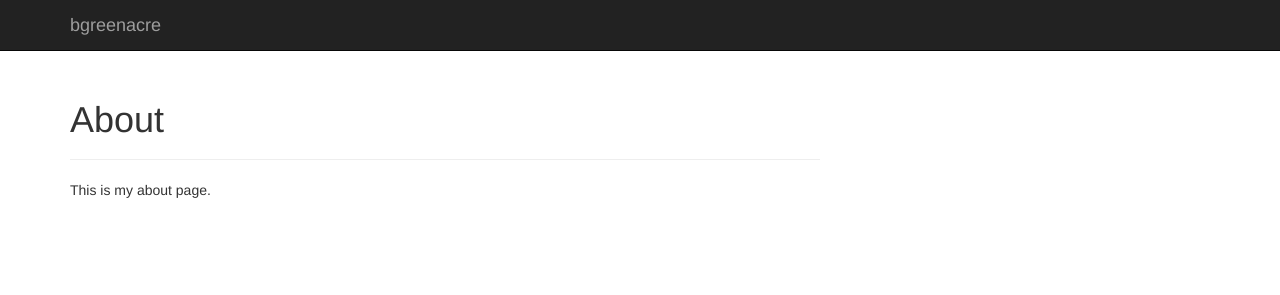
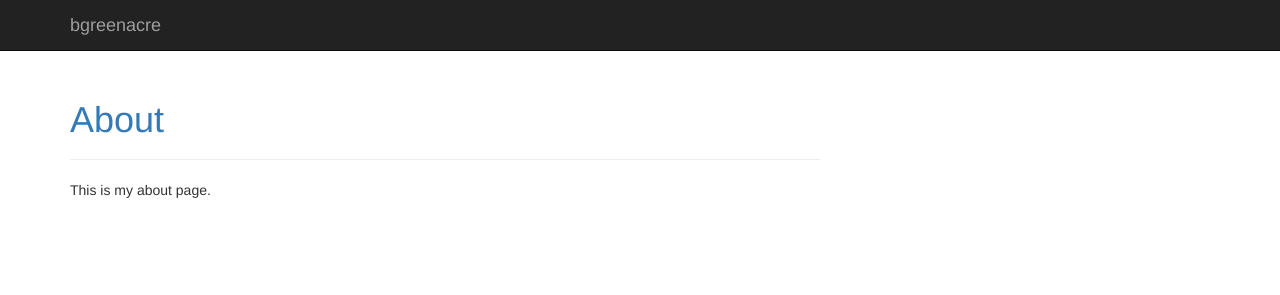
Before and after one commit to bgreenacre/bgreenacre.github.io, a Jekyll site: the page built from about.md, in a window 1280 px wide. Shown: the top 295 px of the page. Built offline with Jekyll 4.4.1, drawn with Linux system fonts in a browser that asks for light colours; nearby versions of some CDN libraries; Markdown is read by kramdown in place of the engine named in the settings; a style sheet for code colours, icons or effects is not loaded.

Commit message:
Minor updates.

```diff
--- a/_includes/header/navigation.html
+++ b/_includes/header/navigation.html
@@ -8,7 +8,7 @@
                 <span class="icon-bar"></span>
                 <span class="icon-bar"></span>
             </button>
-            <a class="navbar-brand" href="#">bgreenacre</a>
+            <a class="navbar-brand" href="{{ site.url }}">bgreenacre</a>
         </div>
 
         <!-- Collect the nav links, forms, and other content for toggling -->
--- a/_includes/page/default.html
+++ b/_includes/page/default.html
@@ -1,5 +1,5 @@
 <div class="page-header">
-    <h1>{{ page.title }}</h1>
+    <h1><a href="{{ page.url }}">{{ page.title }}</a></h1>
 </div>
 
 {{ content }}
```
